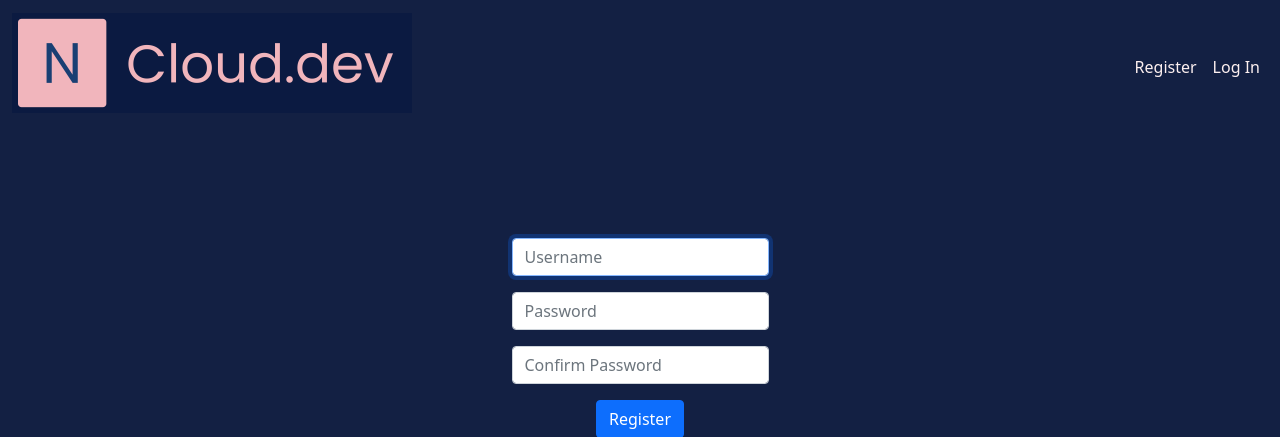
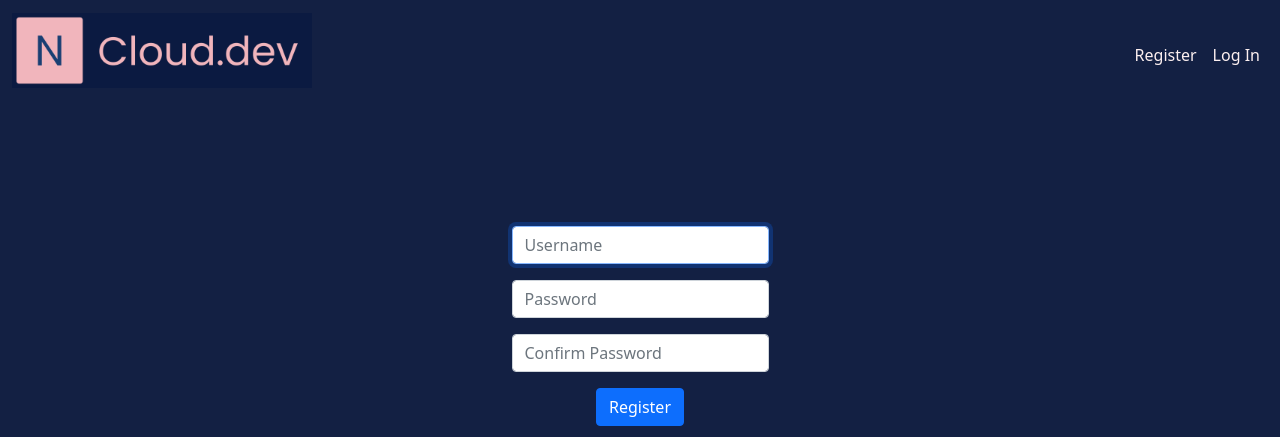
Before and after one commit to nobbmaestro/cloud-storage, a Flask app: page /register in a window 1280 px wide. Shown: the top 437 px of the page. Run offline with Flask 3, Linux system fonts and the light colour scheme.

```diff
--- a/cloud_storage/static/styles.css
+++ b/cloud_storage/static/styles.css
@@ -19,7 +19,7 @@ nav .navbar-brand {
     font-size: xx-large;
 }
 .navbar-brand img {
-    height: 100px;
+    height: 75px;
 }
 nav .nav-link {
     color: #fdf0f0;
```
